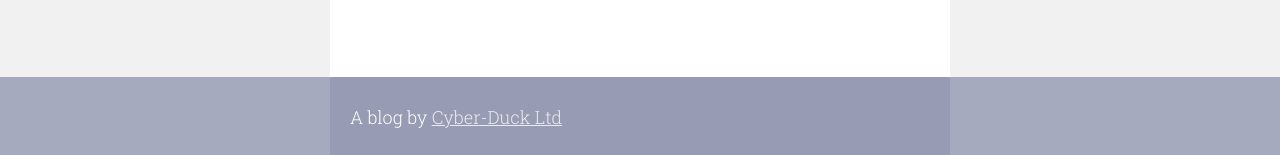
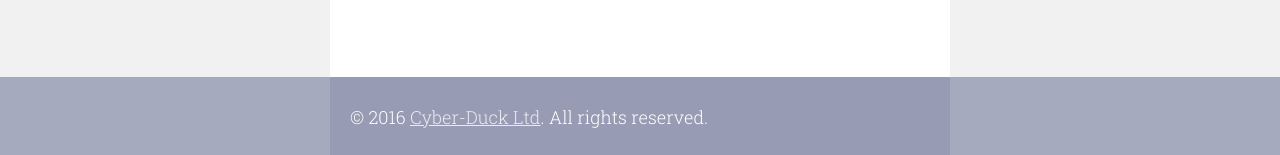
Before and after one commit to Cyber-Duck/Cyber-Duck.github.io, a Jekyll site: the page built from index.html, in a window 1280 px wide. Shown: the part 1941-2096 px from the top of the page. Built offline with Jekyll 4.4.1, drawn with Linux system fonts in a browser that asks for light colours.

Commit message:
Tweaking two latest articles.

```diff
--- a/_includes/footer.html
+++ b/_includes/footer.html
@@ -2,7 +2,7 @@
 	<div class="container">
 		<div class="col8 pre2">
 			<div class="foot-inner">
-	        	<p class="copyright">A blog by <a href="http://www.cyber-duck.co.uk/" target="_blank" title="Award Winning Digital Agency">Cyber-Duck Ltd</a></p>
+	        	<p class="copyright">&copy; 2016 <a href="http://www.cyber-duck.co.uk/" target="_blank" title="Award Winning Digital Agency">Cyber-Duck Ltd</a>. All rights reserved.</p>
 			</div>
 		</div>
 	</div>
```
